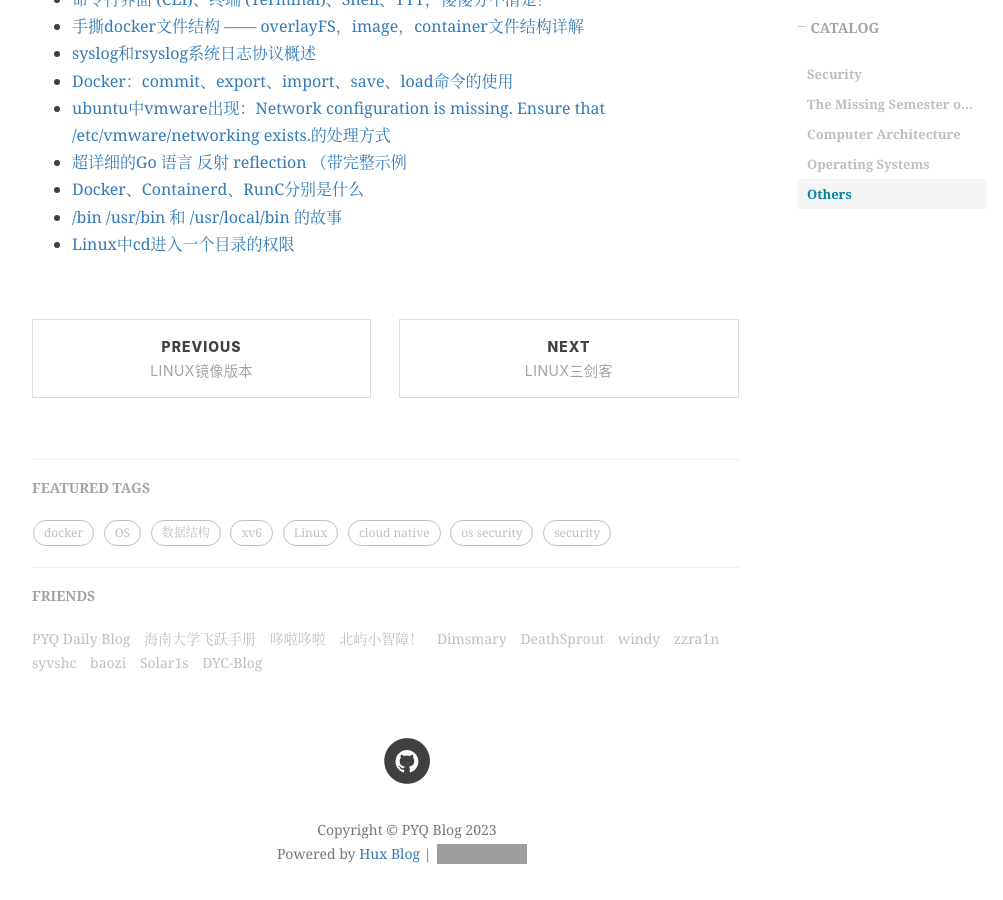
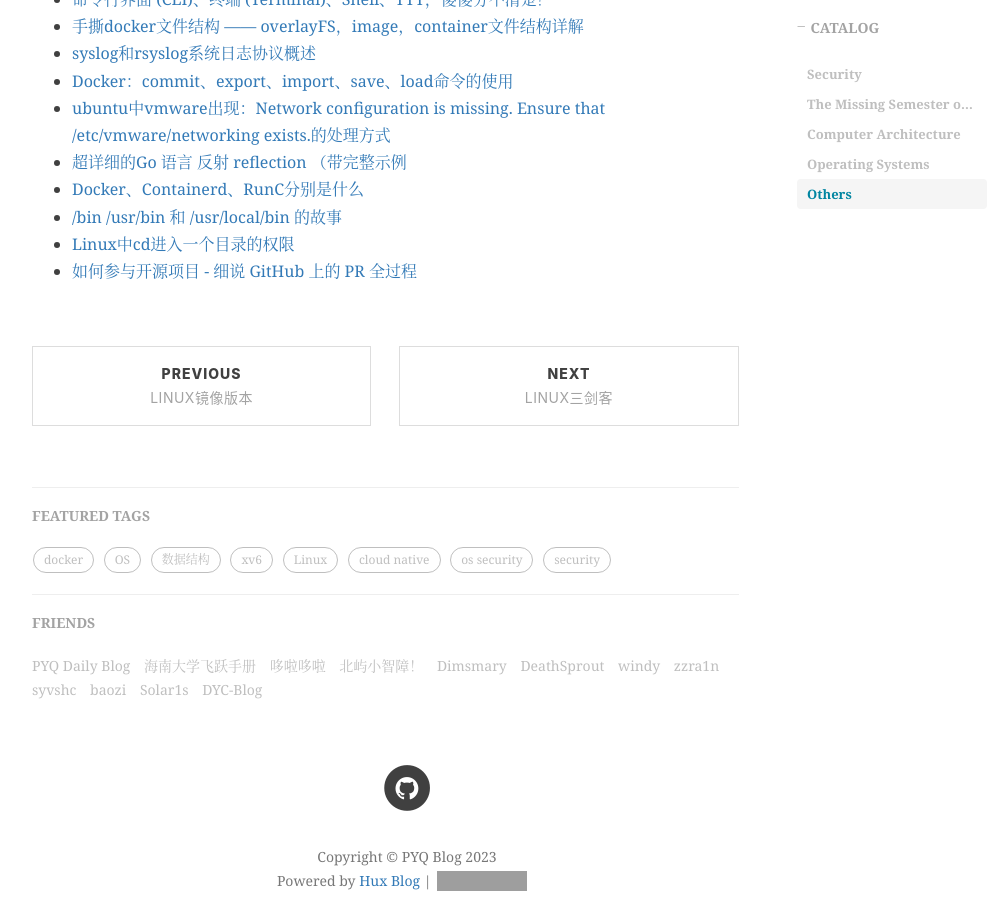
Before and after one commit to peng-yq/peng-yq.github.io, a Jekyll site: the page built from _posts/2022-10-04-good-blog-collection.md, in a window 1280 px wide and 900 px high, scrolled down 1954 px. Shown: the whole window, without its empty margins (233-1236 px from the left). Built offline with Jekyll 4.4.1, drawn with Linux system fonts in a browser that asks for light colours; nearby versions of some CDN libraries; comment, search, counter and statistics services are not loaded; grey boxes are pictures that could not be loaded.

Commit message:
docs: add a link to 2022-10-04-good-blog-collection.md

```diff
--- a/_posts/2022-10-04-good-blog-collection.md
+++ b/_posts/2022-10-04-good-blog-collection.md
@@ -54,3 +54,4 @@ tags:
 - [Docker、Containerd、RunC分别是什么](https://developer.aliyun.com/article/943302)
 - [/bin /usr/bin 和 /usr/local/bin 的故事](https://www.kawabangga.com/posts/3777)
 - [Linux中cd进入一个目录的权限](https://blog.csdn.net/prefect_boy/article/details/65939347)
+- [如何参与开源项目 - 细说 GitHub 上的 PR 全过程](https://www.cnblogs.com/daniel-hutao/p/open-a-pr-in-github.html)
```
